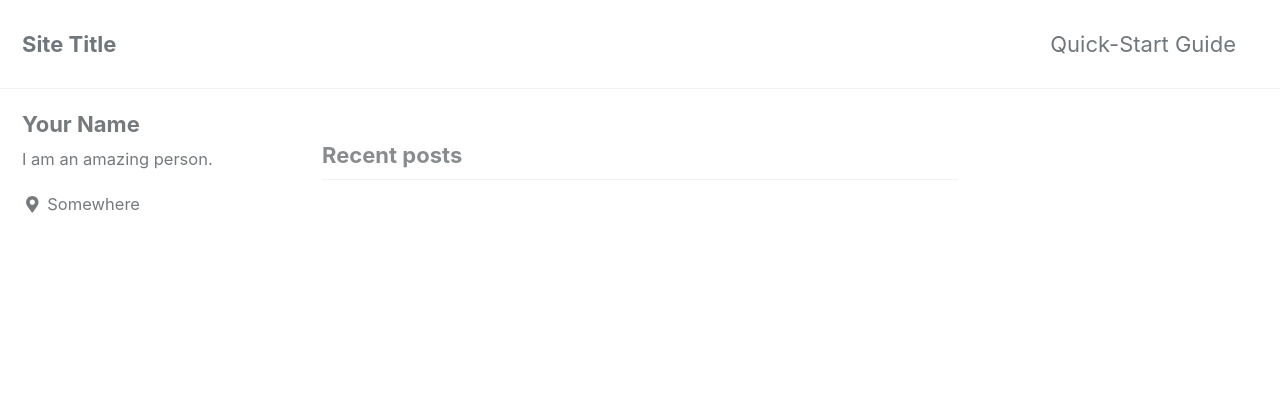
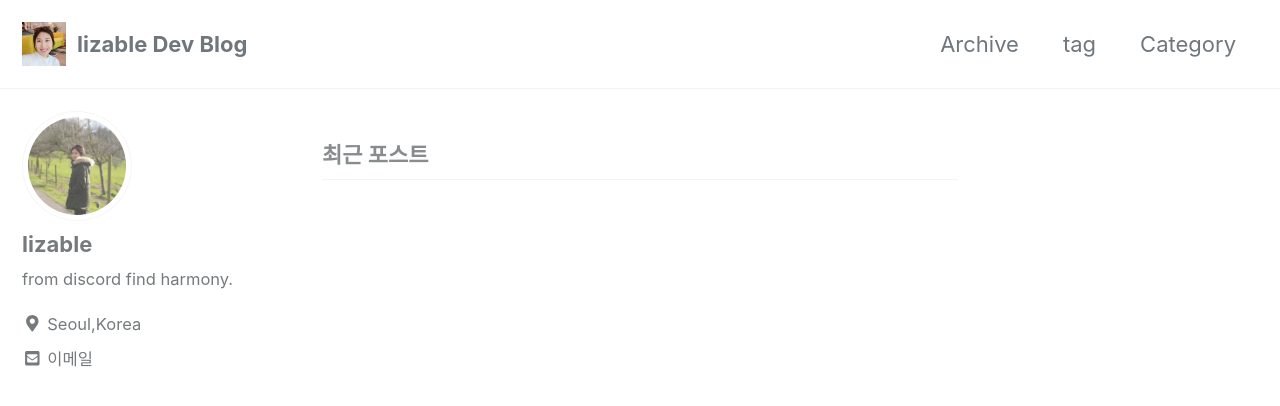
Before and after one commit to lizable/lizable.github.io, a Jekyll site: the page built from index.html, in a window 1280 px wide and 900 px high. Shown: the top 406 px of the window. Built offline with Jekyll 4.4.1, drawn with Linux system fonts in a browser that asks for light colours; cached includes are drawn as plain includes; nearby versions of some CDN libraries; the list of posts is cut into pages by our own code; some of the changed text lies outside the part shown.

```diff
--- a/_config.yml
+++ b/_config.yml
@@ -15,23 +15,23 @@
 minimal_mistakes_skin    : "default" # "air", "aqua", "contrast", "dark", "dirt", "neon", "mint", "plum", "sunrise"
 
 # Site Settings
-locale                   : "en-US"
-title                    : "Site Title"
+locale                   : "ko-KR" # language of Culture Names, Codes, and ISO Values Method
+title                    : "lizable Dev Blog"
 title_separator          : "-"
-name                     : "Your Name"
-description              : "An amazing website."
-url                      : # the base hostname & protocol for your site e.g. "https://mmistakes.github.io"
-baseurl                  : # the subpath of your site, e.g. "/blog"
-repository               : # GitHub username/repo-name e.g. "mmistakes/minimal-mistakes"
+name                     : "lizable"
+description              : "Dev Blog by lizable"
+url                      : "https://lizable.github.io" # the base hostname & protocol for your site e.g. "https://mmistakes.github.io"
+baseurl                  : "/lizable" # the subpath of your site, e.g. "/blog"
+repository               : "lizable/lizable.github.io" # GitHub username/repo-name e.g. "mmistakes/minimal-mistakes"
 teaser                   : # path of fallback teaser image, e.g. "/assets/images/500x300.png"
-logo                     : # path of logo image to display in the masthead, e.g. "/assets/images/88x88.png"
+logo                     : "/assets/images/logo_88x88.jpg" # path of logo image to display in the masthead, e.g. "/assets/images/88x88.png"
 masthead_title           : # overrides the website title displayed in the masthead, use " " for no title
 # breadcrumbs            : false # true, false (default)
 words_per_minute         : 200
 comments:
-  provider               : # false (default), "disqus", "discourse", "facebook", "google-plus", "staticman", "staticman_v2", "utterances", "custom"
+  provider               : "disqus" # false (default), "disqus", "discourse", "facebook", "google-plus", "staticman", "staticman_v2", "utterances", "custom"
   disqus:
-    shortname            : # https://help.disqus.com/customer/portal/articles/466208-what-s-a-shortname-
+    shortname            : dev-hundred-blog #Short-name # https://help.disqus.com/customer/portal/articles/466208-what-s-a-shortname-
   discourse:
     server               : # https://meta.discourse.org/t/embedding-discourse-comments-via-javascript/31963 , e.g.: meta.discourse.org
   facebook:
@@ -106,11 +106,11 @@ analytics:
 
 # Site Author
 author:
-  name             : "Your Name"
-  avatar           : # path of avatar image, e.g. "/assets/images/bio-photo.jpg"
-  bio              : "I am an amazing person."
-  location         : "Somewhere"
-  email            :
+  name             : "lizable"
+  avatar           : "/assets/images/bio_photo.jpg" # path of avatar image, e.g. "/assets/images/bio-photo.jpg"
+  bio              : "from discord find harmony."
+  location         : "Seoul,Korea"
+  email            : "lizable@gmail.com"
   links:
     - label: "Email"
       icon: "fas fa-fw fa-envelope-square"
@@ -289,7 +289,7 @@ defaults:
     values:
       layout: single
       author_profile: true
-      read_time: true
-      comments: # true
+      read_time: false
+      comments: true # 댓글 활성화
       share: true
       related: true
--- a/_data/navigation.yml
+++ b/_data/navigation.yml
@@ -1,7 +1,12 @@
 # main links
 main:
-  - title: "Quick-Start Guide"
-    url: https://mmistakes.github.io/minimal-mistakes/docs/quick-start-guide/
+  - title: "Archive"
+    url: /year-archive/
+  - title: "tag"
+    url: /tags/
+  - title: "Category"
+    url: /categories/
+
   # - title: "About"
   #   url: https://mmistakes.github.io/minimal-mistakes/about/
   # - title: "Sample Posts"
```
Also changed, not shown: Gemfile (+2 -9 lines), _pages/category-archive.html (added, +14 -0 lines), _pages/tag-archive.html (added, +25 -0 lines), _pages/year-archive.html (added, +14 -0 lines), assets/images/bio_photo.jpg (added), assets/images/logo_88x88.jpg (added).
